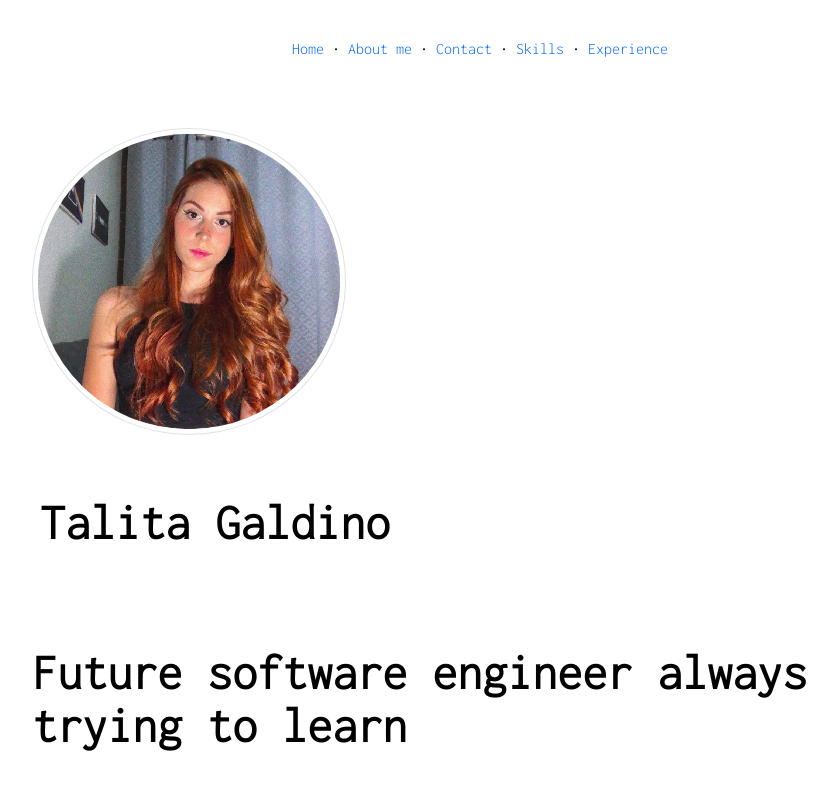
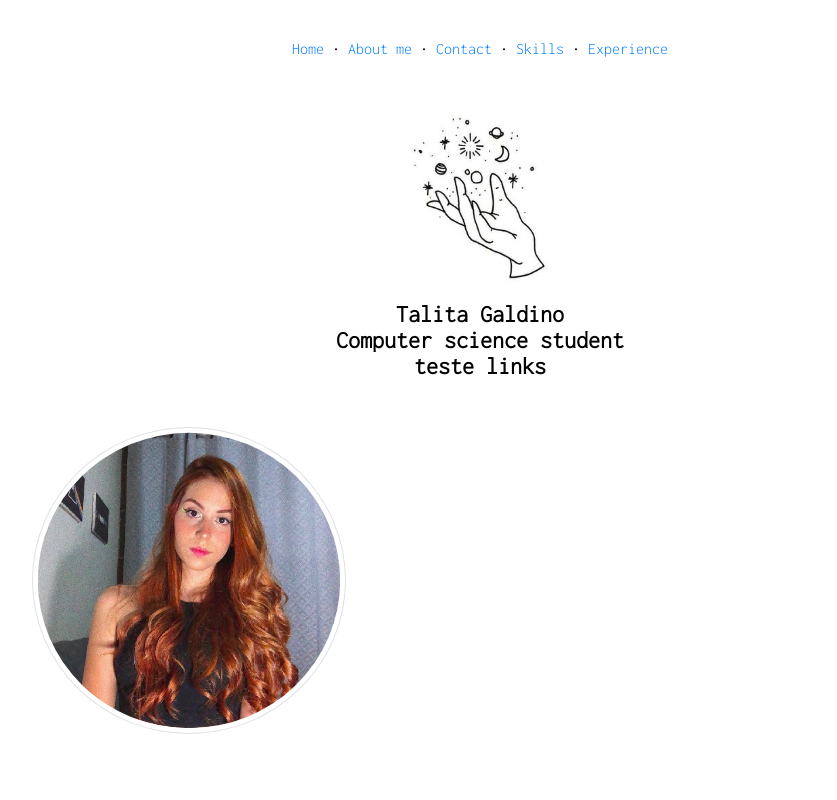
Before and after one commit to talitagaldino/portfolio, a React (Create React App) app: page / in a window 1280 px wide. Shown: the top 800 px of the page, without its empty margins (160-997 px from the left). Built offline with nearby package versions, Linux system fonts and the light colour scheme.

Commit message:
Add header

```diff
--- a/src/App.js
+++ b/src/App.js
@@ -8,12 +8,14 @@ import Descricao from './components/Descricao';
 import Links from './components/Links';
 import Informacoes from './components/Informacoes';
 import Rodape from './components/Rodape';
+import Header from './components/Header';
 
 const App = () => (
   <div>
     <div className={'caixaExterna'}>
         <NavBar />
       <div className={'caixaInterna'}>
+        <Header />
         <img src={foto} className={'imagem'}></img>
         <Titulo />
         <Descricao />
--- /dev/null
+++ b/src/components/Header/index.js
@@ -0,0 +1,28 @@
+import React from 'react';
+import './styles.css';
+import foto from './desenho.png';
+
+const Header = () => {
+    return(
+
+        <div className="container">
+            <section id="home">
+                <div className="container_conjunto">
+                    <div className="container_imagem">
+                        <img src={foto} width="100%"/>
+                    </div>
+                    <div className="container_titulo">
+                        <h2> Talita Galdino </h2>
+                        <h1> Computer science student </h1>
+                    </div>
+                    <div className="container_links">
+                        <h1> teste links </h1>
+                    </div>
+                </div>
+            </section>
+        </div>
+
+    );
+};
+
+export default Header;
--- /dev/null
+++ b/src/components/Header/styles.css
@@ -0,0 +1,14 @@
+.container {
+    display: block;
+    text-align: center;
+    margin-left: auto;
+    margin-right: auto;
+    width: 50%;
+}
+.container .container_conjunto .container_imagem {
+    text-align: center;
+    margin-left: auto;
+    margin-right: auto;
+    width: 45%;
+    margin-top: 1rem;
+}
--- a/src/components/Navbar/styles.css
+++ b/src/components/Navbar/styles.css
@@ -21,7 +21,7 @@
     list-style-type: none;
     display: inline;
     text-decoration: none;
-    color:#0066ff;
+    color:#007bff;
 }
 
 .linksNavbar a:hover {
```
Also changed, not shown: src/components/Header/desenho.png (added).
